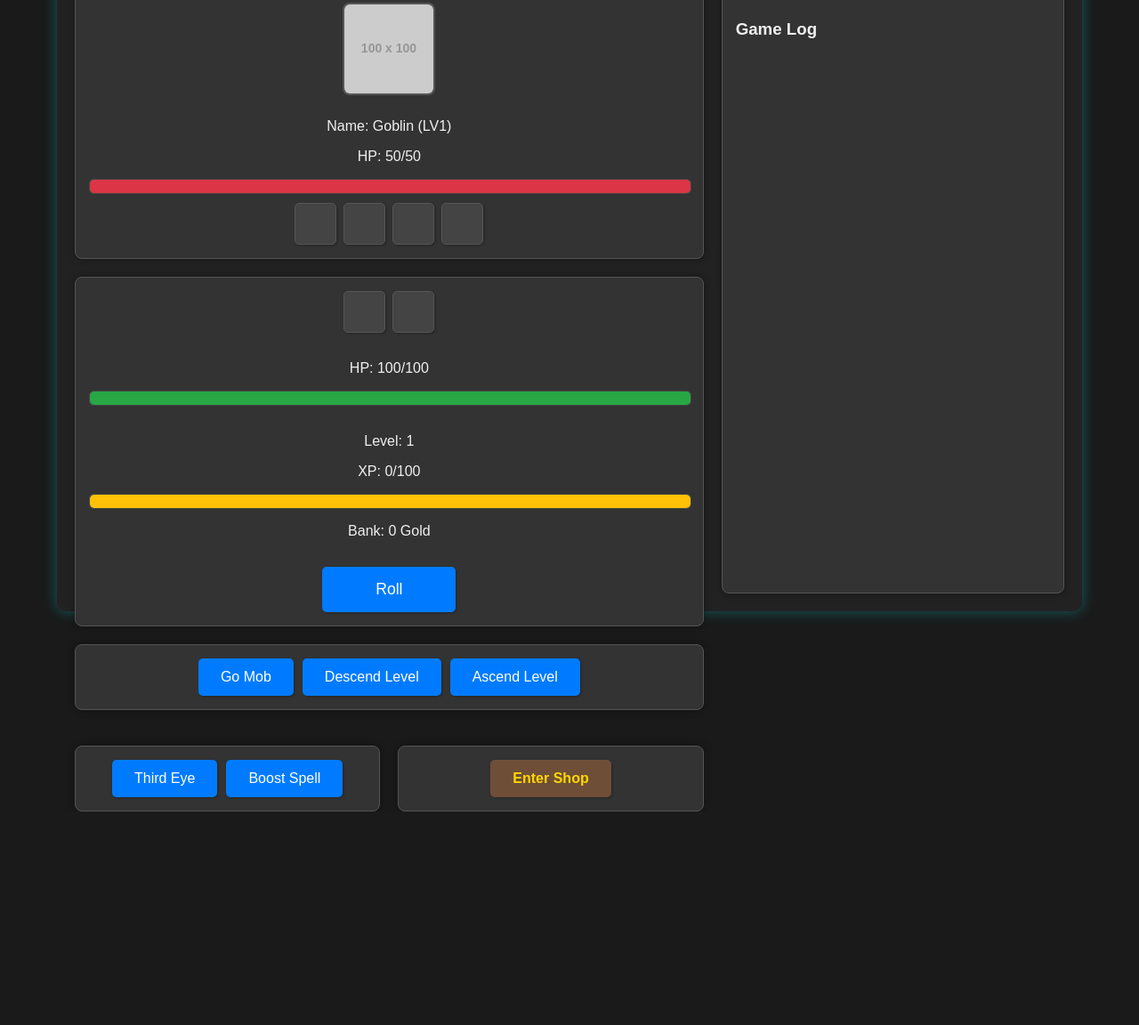
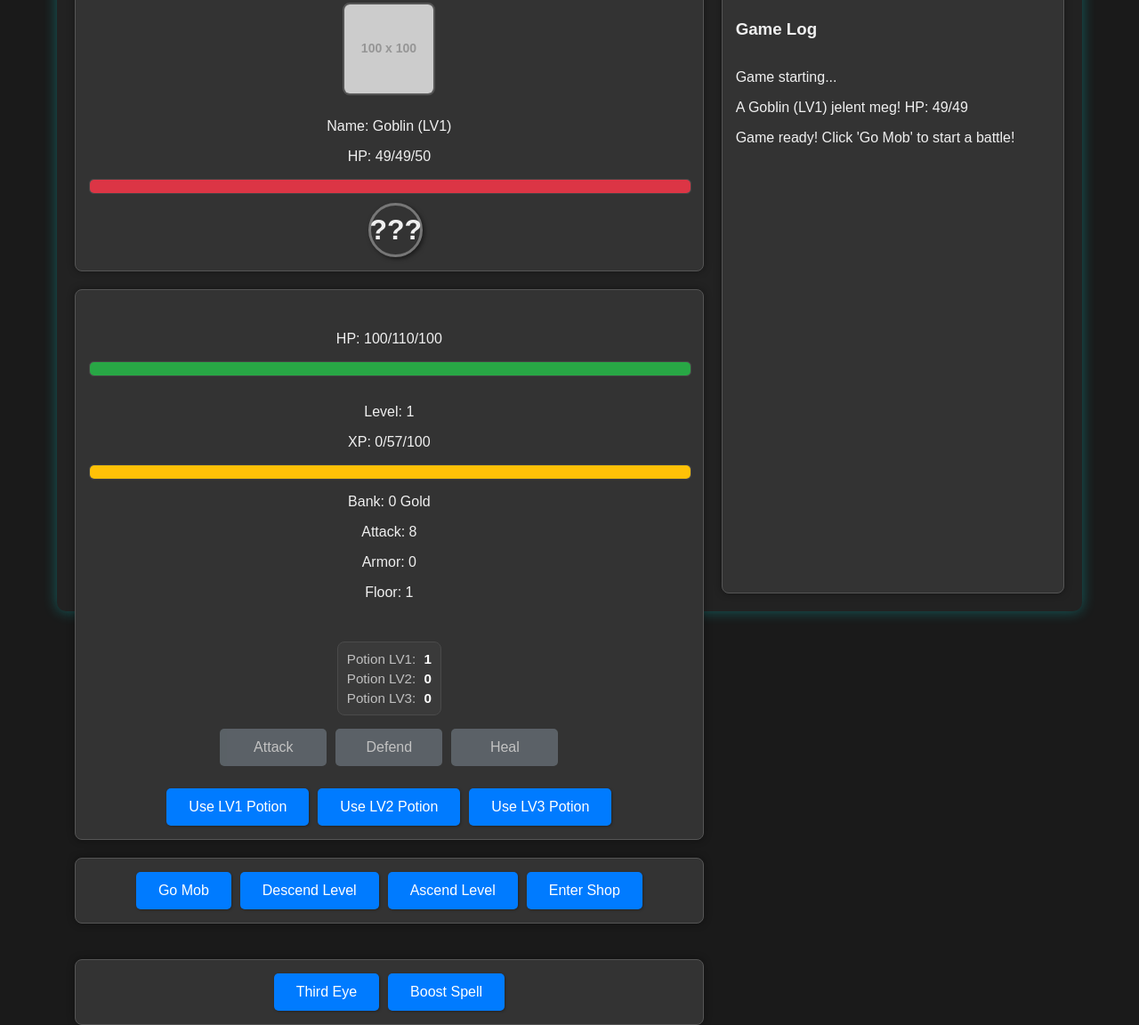
Before and after one commit to llamagrinder2/alsonadrag, a plain HTML site: page index.html in a window 1280 px wide. Shown: the part 73-1225 px from the top of the page at 89% size. Before the commit the page ends 985 px from the top, so only its background shows below. Drawn offline with Linux system fonts and the light colour scheme; placeholder pictures from the web are drawn by us.

Commit message:
Update index.html

```diff
--- a/index.html
+++ b/index.html
@@ -12,105 +12,87 @@
             <div class="mob-info-block section-frame">
                 <img src="https://via.placeholder.com/100x100?text=Mob" alt="Mob Image" class="mob-avatar">
                 <div class="hp-info">
-                    <p>Name: <span id="mobName">Goblin</span> (LV<span id="mobLevel">1</span>)</p>
-                    <p>HP: <span id="mobCurrentHp">50</span>/<span id="mobMaxHp">50</span></p>
-                    <div class="hp-bar-container">
+                    <p>Name: <span id="mob-name">Goblin</span> (LV<span id="mob-level">1</span>)</p>
+                    <p>HP: <span id="mob-hp">50</span>/<span id="mob-max-hp">50</span></p> <div class="hp-bar-container">
                         <div class="hp-bar mob-hp-bar"></div>
                     </div>
                 </div>
                 <div class="dice-and-action-area">
                     <div class="dice-results mob-dice-results">
-                        <div class="dice-result" id="mobRollResult1"></div>
-                        <div class="dice-result" id="mobRollResult2"></div>
-                        <div class="dice-result" id="mobRollResult3"></div>
-                        <div class="dice-result" id="mobRollResult4"></div>
-                    </div>
-                    <div class="mob-action-prediction-container" style="display: none;">
-                        <span id="mobPredictedAction" class="mob-action-icon">???</span>
+                        <span id="mob-dice-display"></span> </div>
+                    <div class="mob-action-prediction-container"> <span id="mob-predicted-action" class="mob-action-icon">???</span>
                     </div>
                 </div>
             </div>
 
             <div class="player-info-block section-frame">
                 <div class="dice-results player-dice-results">
-                    <div class="dice-result" id="playerRollResult1"></div>
-                    <div class="dice-result" id="playerRollResult2"></div>
-                </div>
+                    <span id="player-dice-display"></span> </div>
 
                 <div class="hp-info">
-                    <p>HP: <span id="playerCurrentHp">100</span>/<span id="playerMaxHp">100</span></p>
-                    <div class="hp-bar-container">
+                    <p>HP: <span id="player-hp">100</span>/<span id="player-max-hp">100</span></p> <div class="hp-bar-container">
                         <div class="hp-bar player-hp-bar"></div>
                     </div>
                 </div>
 
                 <div class="xp-info">
-                    <p>Level: <span id="playerLevel">1</span></p>
-                    <p>XP: <span id="playerExp">0</span>/<span id="playerNextLevelExp">100</span></p>
-                    <div class="xp-bar-container">
+                    <p>Level: <span id="player-level">1</span></p>
+                    <p>XP: <span id="player-exp">0</span>/<span id="player-next-level-exp">100</span></p> <div class="xp-bar-container">
                         <div class="xp-bar player-xp-bar"></div>
                     </div>
-                    <p>Bank: <span id="bankAmount">0</span> Gold</p>
+                    <p>Bank: <span id="player-bank">0</span> Gold</p>
+                    <p>Attack: <span id="player-attack">0</span></p>
+                    <p>Armor: <span id="player-armor">0</span></p>
+                    <p>Floor: <span id="player-floor-level">1</span></p> </div>
+
+                <div id="potionCountsContainer" class="potion-counts-container"> <p>Potion LV1: <span id="player-potion-1-count">0</span></p>
+                    <p>Potion LV2: <span id="player-potion-2-count">0</span></p>
+                    <p>Potion LV3: <span id="player-potion-3-count">0</span></p>
                 </div>
 
-                <button id="rollButton" class="main-action-button">Roll</button>
-
-                <div id="potionCountsContainer" class="potion-counts-container" style="display: none;">
-                    <p>Potion LV1: <span id="potion1Count">0</span></p>
-                    <p>Potion LV2: <span id="potion2Count">0</span></p>
-                    <p>Potion LV3: <span id="potion3Count">0</span></p>
+                <div id="combat-buttons" class="player-action-buttons"> <button id="attack-btn" class="player-action-btn">Attack</button>
+                    <button id="defend-btn" class="player-action-btn">Defend</button>
+                    <button id="heal-btn" class="player-action-btn">Heal</button>
                 </div>
 
-                <div class="player-action-buttons" style="display: none;">
-                    <button id="attackActionButton">Attack</button>
-                    <button id="defendActionButton">Defend</button>
-                    <button id="healActionButton">Heal</button>
+                <div id="healing-ui" class="healing-buttons-container"> <button id="use-potion-1">Use LV1 Potion</button>
+                    <button id="use-potion-2">Use LV2 Potion</button>
+                    <button id="use-potion-3">Use LV3 Potion</button>
                 </div>
-
-                <div id="healingButtonsContainer" class="healing-buttons-container" style="display: none;"></div>
 
             </div>
 
-            <div class="navigation-buttons section-frame">
-                <button id="goMobButton">Go Mob</button>
-                <button id="descendLevelButton">Descend Level</button>
-                <button id="ascendLevelButton">Ascend Level</button>
-            </div>
+            <div id="game-buttons" class="navigation-buttons section-frame"> <button id="go-mob-btn">Go Mob</button>
+                <button id="descend-level-btn">Descend Level</button>
+                <button id="ascend-level-btn">Ascend Level</button>
+                <button id="shop-btn">Enter Shop</button> </div>
 
             <div class="bottom-buttons-area">
                 <div class="spell-buttons section-frame">
-                    <button id="thirdEyeButton">Third Eye</button>
-                    <button id="boostSpellButton">Boost Spell</button>
+                    <button id="third-eye-btn">Third Eye</button>
+                    <button id="boost-spell-btn">Boost Spell</button>
                 </div>
-                <div class="shop-button section-frame">
-                    <button id="enterShopButton">Enter Shop</button>
                 </div>
-            </div>
         </div>
 
         <div class="game-log-container section-frame">
             <h3>Game Log</h3>
-            <textarea id="gameLog" readonly></textarea>
+            <div id="player-log" class="game-log-content">
+                </div>
         </div>
 
         <button id="deathButton" class="death-button" style="display: none;">YOU DIED!</button>
     </div>
 
-    <div id="shopModal" class="modal">
-        <div class="modal-content section-frame">
-            <span class="close-button">&times;</span>
-            <h2>Shop</h2>
+    <div id="shop-modal" class="modal"> <div class="modal-content section-frame">
+            <span class="close-button" id="shop-exit-btn">&times;</span> <h2>Shop</h2>
             <div class="shop-items-container">
                 <div class="shop-item">
                     <div class="lock-overlay" id="lock1"><img src="https://via.placeholder.com/40x40?text=L" alt="Locked"></div>
-                    <span>Dagger</span>
-                    <button class="buy-item-btn" data-item="dagger">Buy (100 Gold)</button>
-                </div>
+                    <span>Bronze Sword</span> <button id="buy-bronze-sword" class="buy-item-btn">Buy (150 Gold)</button> </div>
                 <div class="shop-item">
                     <div class="lock-overlay" id="lock2"><img src="https://via.placeholder.com/40x40?text=L" alt="Locked"></div>
-                    <span>Leather Vest</span>
-                    <button class="buy-item-btn" data-item="leatherVest">Buy (150 Gold)</button>
-                </div>
+                    <span>Wooden Shield</span> <button id="buy-wooden-shield" class="buy-item-btn">Buy (100 Gold)</button> </div>
                 <div class="shop-item">
                     <div class="lock-overlay" id="lock3"><img src="https://via.placeholder.com/40x40?text=L" alt="Locked"></div>
                     <span>Whetstone</span>
@@ -121,22 +103,22 @@
                     <span>Leather Vest 2</span>
                     <button class="buy-item-btn" data-item="leather2">Buy (200 Gold)</button>
                 </div>
+
                 <div class="shop-item">
                     <span>Potion LV1</span>
-                    <button class="buy-potion-btn" data-potion-level="1">Buy (20 Gold)</button>
+                    <button id="buy-potion-1" class="buy-potion-btn">Buy (<span id="potion-1-price">0 Gold</span>)</button>
                 </div>
                 <div class="shop-item">
                     <span>Potion LV2</span>
-                    <button class="buy-potion-btn" data-potion-level="2">Buy (40 Gold)</button>
+                    <button id="buy-potion-2" class="buy-potion-btn">Buy (<span id="potion-2-price">0 Gold</span>)</button>
                 </div>
                 <div class="shop-item">
                     <span>Potion LV3</span>
-                    <button class="buy-potion-btn" data-potion-level="3">Buy (80 Gold)</button>
+                    <button id="buy-potion-3" class="buy-potion-btn">Buy (<span id="potion-3-price">0 Gold</span>)</button>
                 </div>
             </div>
             <button id="shopResetButton">Reset Shop</button>
-            <button id="exitShopButton">Exit Shop</button>
-        </div>
+            </div>
     </div>
 
     <script type="module" src="main.js"></script>
```
